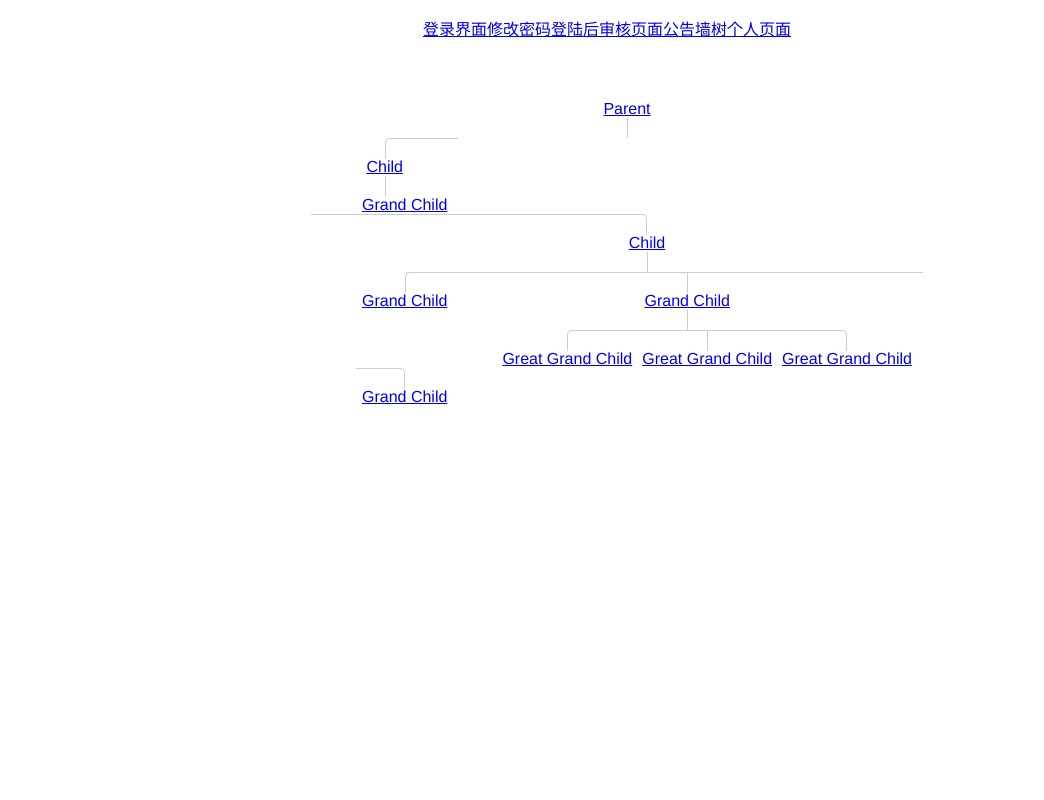
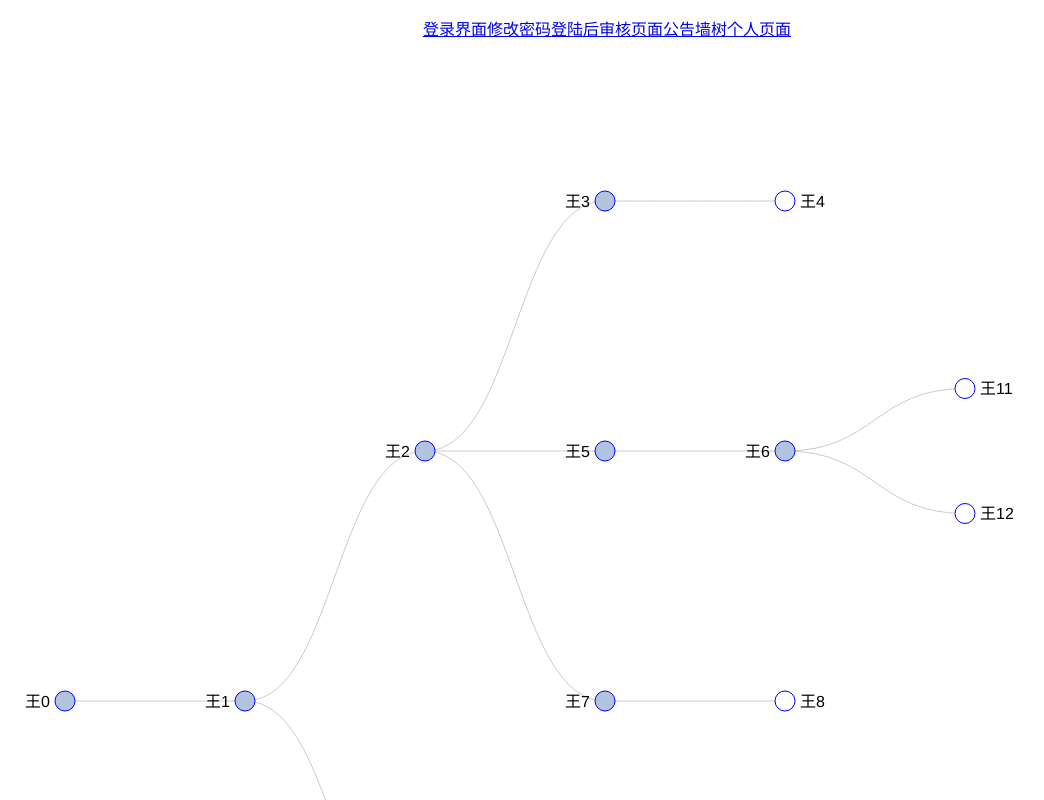
Before and after one commit to De-lovelyhhh/hometree, a Vue app: page /#/Tree in a window 1280 px wide. Shown: the top 800 px of the page, without its empty margins (33-1077 px from the left). Built offline with nearby package versions, Linux system fonts and the light colour scheme.

Commit message:
增加树

```diff
--- a/package.json
+++ b/package.json
@@ -11,7 +11,9 @@
     "build": "node build/build.js"
   },
   "dependencies": {
+    "chart.js": "^2.8.0",
     "element-ui": "^2.4.11",
+    "node-sass": "^4.12.0",
     "vue": "^2.5.2",
     "vue-router": "^3.0.1"
   },
@@ -29,6 +31,7 @@
     "chalk": "^2.0.1",
     "copy-webpack-plugin": "^4.0.1",
     "css-loader": "^0.28.0",
+    "d3": "^5.9.2",
     "eslint": "^4.15.0",
     "eslint-config-standard": "^10.2.1",
     "eslint-friendly-formatter": "^3.0.0",
@@ -49,7 +52,10 @@
     "postcss-import": "^11.0.0",
     "postcss-loader": "^2.0.8",
     "postcss-url": "^7.2.1",
+    "pug": "^2.0.3",
+    "pug-loader": "^2.4.0",
     "rimraf": "^2.6.0",
+    "sass-loader": "^7.1.0",
     "semver": "^5.3.0",
     "shelljs": "^0.7.6",
     "uglifyjs-webpack-plugin": "^1.1.1",
--- a/src/components/Tree.vue
+++ b/src/components/Tree.vue
@@ -1,111 +1,289 @@
-<template>
-    <div>
-      <div class="tree">
-        <ul>
-          <li>
-            <a href="#">Parent</a>
-            <ul>
-              <li>
-                <a href="#">Child</a>
-                <ul>
-                  <li><a href="#">Grand Child</a></li>
-                </ul>
-              </li>
-              <li>
-                <a href="#">Child</a>
-                <ul>
-                  <li><a href="#">Grand Child</a></li>
-                  <li>
-                    <a href="#">Grand Child</a>
-                    <ul>
-                      <li><a href="#">Great Grand Child</a></li>
-                      <li><a href="#">Great Grand Child</a></li>
-                      <li><a href="#">Great Grand Child</a></li>
-                    </ul>
-                  </li>
-                  <li><a href="#">Grand Child</a></li>
-                </ul>
-              </li>
-            </ul>
-          </li>
-        </ul>
-      </div>
-    </div>
+<template lang='pug'>
+  div.tree-container(:id="id")
+    svg.d3-tree
+      g.container
 </template>
+<script>
+/**
+   * 树状图
+   */
+// 数据
+import * as d3 from 'd3'
+let dataset = {
+  'name': '王0',
+  'children': [{
+    'name': '王1',
+    'children': [{
+      'name': '王2',
+      'children': [{
+        'name': '王3',
+        'children': [{
+          'name': '王4'
+        }]
+      },
+      {
+        'name': '王5',
+        'children': [{
+          'name': '王6',
+          'children': [{
+            'name': '王11'
+          },
+          {
+            'name': '王12'
+          }
+          ]
+        }]
+      },
+      {
+        'name': '王7',
+        'children': [{
+          'name': '王8'
+        }]
+      }
+      ]
+    },
+    {
+      'name': '王9',
+      'children': [{
+        'name': '王10'
+      }]
+    }
+    ]
+  }]
+}
+let url = 'https://www.easy-mock.com/mock/5b616dab0f34b755cbc58b91/dai/tree'
+// d3.json(url)
+// console.log(JSON.stringify(data))
+export default {
+  name: 'Scale',
+  data () {
+    return {
+      id: '',
+      zoom: null,
+      index: 0,
+      duration: 750,
+      root: null,
+      nodes: [],
+      links: [],
+      dTreeData: null,
+      transform: null,
+      margin: { top: 20, right: 90, bottom: 30, left: 90 }
+    }
+  },
+  methods: {
+    uuid () {
+      function s4 () {
+        return Math.floor((1 + Math.random()) * 0x10000)
+          .toString(16)
+          .substring(1)
+      }
+      return (
+        s4() + s4() + '-' + s4() + '-' + s4() + '-' + s4() + '-' + s4() + s4() + s4()
+      )
+    },
+    /**
+       * @description 获取构造根节点
+       */
+    getRoot () {
+      let root = d3.hierarchy(dataset, d => {
+        return d.children
+      })
+      root.x0 = this.height / 2
+      root.y0 = 0
+      return root
+    },
+    clickNode (d) {
+      if (!d._children && !d.children) { return }
+      if (d.children) {
+        this.$set(d, '_children', d.children)
+        d.children = null
+      } else {
+        this.$set(d, 'children', d._children)
+        d._children = null
+      }
+      this.$nextTick(
+        () => {
+          this.update(d)
+        }
+      )
+    },
 
-<script>
-export default {
-  name: 'Tree'
+    diagonal (s, d) {
+      return `M ${s.y} ${s.x}
+                    C ${(s.y + d.y) / 2} ${s.x},
+                    ${(s.y + d.y) / 2} ${d.x},
+                    ${d.y} ${d.x}`
+    },
+
+    /**
+       * @description 获取构造的node数据和link数据
+       */
+    getNodesAndLinks () {
+      // treemap generate new x、y coordinate according to root node,
+      // so can‘t use computed propter of vue
+      this.dTreeData = this.treemap(this.root)
+      this.nodes = this.dTreeData.descendants()
+      this.links = this.dTreeData.descendants().slice(1)
+    },
+
+    /**
+       * @description 数据与Dom进行绑定
+       */
+    update (source) {
+      this.getNodesAndLinks()
+      this.nodes.forEach(d => {
+        d.y = d.depth * 180
+      })
+      // *************************** Nodes section *************************** //
+      // Update the nodes...
+      const svg = d3.select(this.$el).select('svg.d3-tree')
+      const container = svg.select('g.container')
+      let node = container.selectAll('g.node')
+        .data(this.nodes, d => {
+          return d.id || (d.id = ++this.index)
+        })
+        // Enter any new sources at the parent's previous position.
+      let nodeEnter = node.enter().append('g')
+        .attr('class', 'node')
+        .on('click', this.clickNode)
+        .attr('transform', d => {
+          return 'translate(' + source.y0 + ',' + source.x0 + ')'
+        })
+      nodeEnter.append('circle')
+        .attr('r', 10)
+        .style('fill', function (d) { return d.children || d._children ? 'lightsteelblue' : '#fff' })
+
+      nodeEnter.append('text')
+        .attr('x', function (d) { return d.children || d._children ? -15 : 15 })
+        .attr('dy', '.35em')
+        .attr('text-anchor', function (d) { return d.children || d._children ? 'end' : 'start' })
+        .text(function (d) { return d.data.name })
+        .style('fill-opacity', 1e-6)
+        // Transition nodes to their new position.
+      let nodeUpdate = nodeEnter.merge(node)
+        .transition()
+        .duration(this.duration)
+        .attr('transform', function (d) { return 'translate(' + d.y + ',' + d.x + ')' })
+
+      nodeUpdate.select('circle')
+        .attr('r', 10)
+        .attr('fill', 'white')
+        .attr('stroke', 'blue')
+        .attr('stroke-width', 1)
+        .style('fill', function (d) { return d.children || d._children ? 'lightsteelblue' : '#fff' })
+
+      nodeUpdate.select('text')
+        .style('fill-opacity', 1)
+
+        // Transition exiting nodes to the parent's new position.
+      let nodeExit = node.exit()
+        .transition()
+        .duration(this.duration)
+        .attr('transform', function (d) { return 'translate(' + source.y + ',' + source.x + ')' })
+        .remove()
+
+      nodeExit.select('circle')
+        .attr('r', 1e-6)
+
+      nodeExit.select('text')
+        .style('fill-opacity', 1e-6)
+
+        // *************************** Links section *************************** //
+        // Update the links…
+      let link = container.selectAll('path.link')
+        .data(this.links, d => { return d.id })
+
+        // Enter any new links at the parent's previous position.
+      let linkEnter = link.enter().insert('path', 'g')
+        .attr('class', 'link')
+        .attr('d', d => {
+          let o = {x: source.x0, y: source.y0}
+          return this.diagonal(o, o)
+        })
+        .attr('fill', 'none')
+        .attr('stroke-width', 1)
+        .attr('stroke', '#ccc')
+        // Transition links to their new position.
+      let linkUpdate = linkEnter.merge(link)
+      linkUpdate.transition()
+        .duration(this.duration)
+        .attr('d', d => { return this.diagonal(d, d.parent) })
+
+        // Transition exiting nodes to the parent's new position.
+      link.exit().transition()
+        .duration(this.duration)
+        .attr('d', d => {
+          let o = {x: source.x, y: source.y}
+          return this.diagonal(o, o)
+        })
+        .remove()
+
+        // Stash the old positions for transition.
+      this.nodes.forEach(d => {
+        d.x0 = d.x
+        d.y0 = d.y
+      })
+    },
+    /**
+       * @description control the canvas zoom to up or down
+       */
+    zoomed () {
+      d3.select(this.$el).select('g.container').attr('transform', d3.event.transform)
+    }
+  },
+  created () {
+    this.id = this.uuid()
+  },
+  mounted () {
+    // 创建svg画布
+    this.width = document.getElementById(this.id).clientWidth
+    this.height = document.getElementById(this.id).clientHeight
+    const svg = d3.select(this.$el).select('svg.d3-tree')
+      .attr('width', this.width)
+      .attr('height', this.height)
+    const transform = d3.zoomIdentity.translate(this.margin.left, this.margin.top).scale(1)
+    const container = svg.select('g.container')
+    // init zoom behavior, which is both an object and function
+    this.zoom = d3.zoom()
+      .scaleExtent([1 / 2, 8])
+      .on('zoom', this.zoomed)
+    container.transition().duration(750).call(this.zoom.transform, transform)
+    svg.call(this.zoom)
+    this.root = this.getRoot()
+    this.update(this.root)
+  },
+  computed: {
+    treemap () {
+      return d3.tree().size([this.height, this.width])
+    }
+  }
 }
 </script>
-
-<style scoped>
-  .tree {
-    width: 760px;
-    margin: 40px auto 0 auto
-  }.tree ul {
-     padding-top: 20px;
-     position: relative;
-
-     transition: all 0.5s; -webkit-transition: all 0.5s; -moz-transition: all 0.5s;
-   }
-
-  .tree li {
-    float: left;
-    text-align: center;
-    list-style-type: none;
-    position: relative;
-    padding: 20px 5px 0 5px;
-
-    transition: all 0.5s; -webkit-transition: all 0.5s; -moz-transition: all 0.5s;
+<style lang='scss' scoped>
+  .tree-container {
+    width: 100%;
+    height: 1000px;
   }
 
-  /*We will use ::before and ::after to draw the connectors*/
+  .d3-tree {
+    .node {
+      cursor: pointer;
+    }
 
-  .tree li::before,
-  .tree li::after {
-    content: '';
-    position: absolute;
-    top: 0;
-    right: 50% ;
-    border-top: 1px solid#ccc;
-    width: 50% ;
-    height: 20px;
-  }.tree li::after {
-     right: auto;
-     left: 50% ;
-     border-left: 1px solid#ccc;
-   }
-  .tree li:only-child::after,
-                   .tree li:only-child::before {
-                                      display: none;
-                                    }
+    .node circle {
+      fill: #fff;
+      stroke: steelblue;
+      stroke-width: 1.5px;
+    }
 
-  /*Remove space from the top of single children*/
-  .tree li:only-child {
-                     padding-top: 0;
-                   }
-  .tree li:first-child::before,
-                    .tree li:last-child::after {
-                                       border: 0 none;
-                                     }
-  /*Adding back the vertical connector to the last nodes*/
-  .tree li:last-child::before {
-                     border-right: 1px solid#ccc;
-                     border-radius: 0 5px 0 0; -webkit-border-radius: 0 5px 0 0; -moz-border-radius: 0 5px 0 0;
-                   }
-  .tree li:first-child::after {
-                                        border-radius: 5px 0 0 0; -webkit-border-radius: 5px 0 0 0; -moz-border-radius: 5px 0 0 0;
-                                      }
+    .node text {
+      font: 18px sans-serif;
+    }
 
-  /*Time to add downward connectors from parents*/
-  .tree ul ul::before {
-    content: '';
-    position: absolute;
-    top: 0;
-    left: 50% ;
-    border-left: 1px solid#ccc;
-    width: 0;
-    height: 20px;
+    .link {
+      fill: none;
+      stroke: #ccc;
+      stroke-width: 1.5px;
+    }
   }
 </style>
```
Also changed, not shown: src/javascript/tree.js (added, +21 -0 lines), 2 other files (tests, documents, lock files or other folders).
